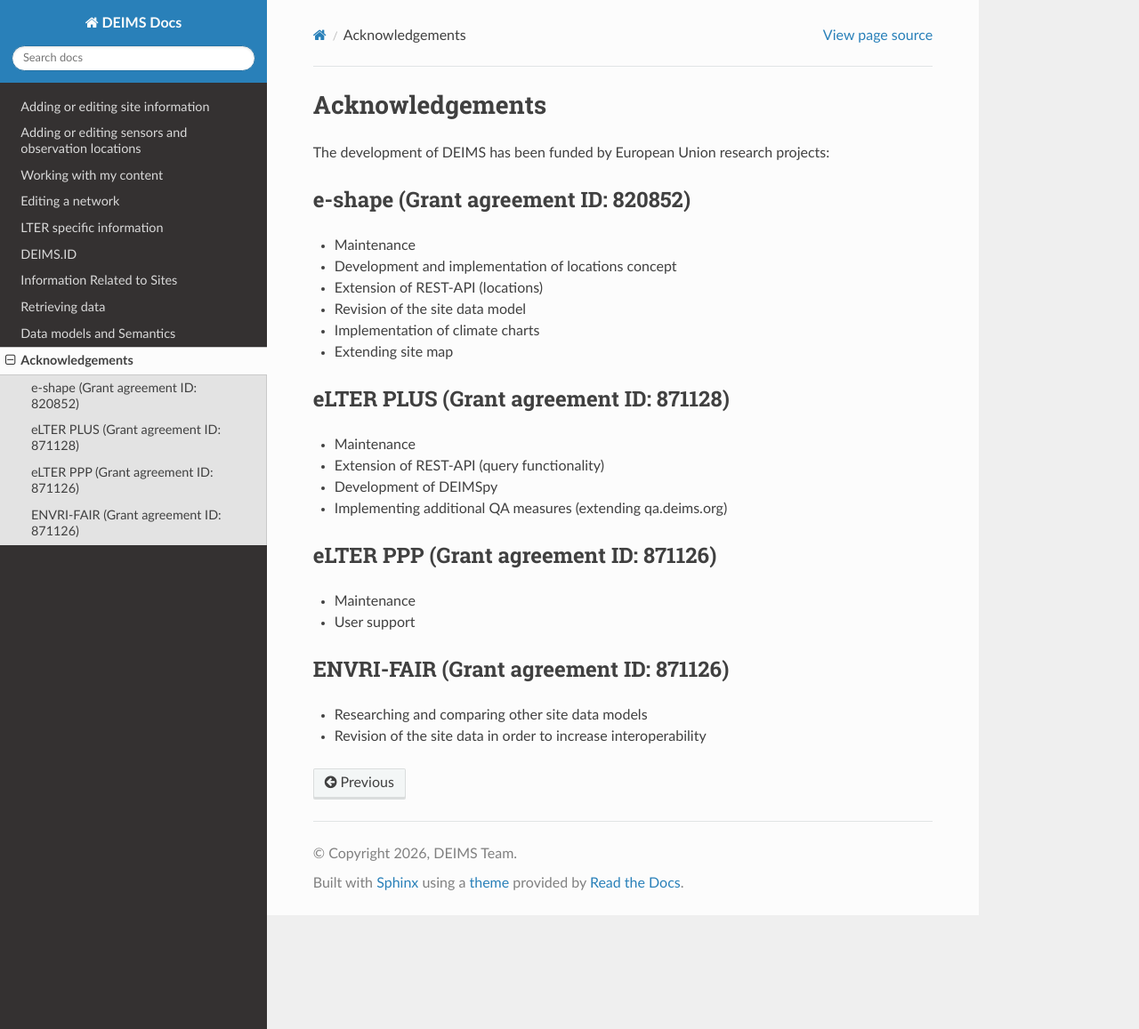
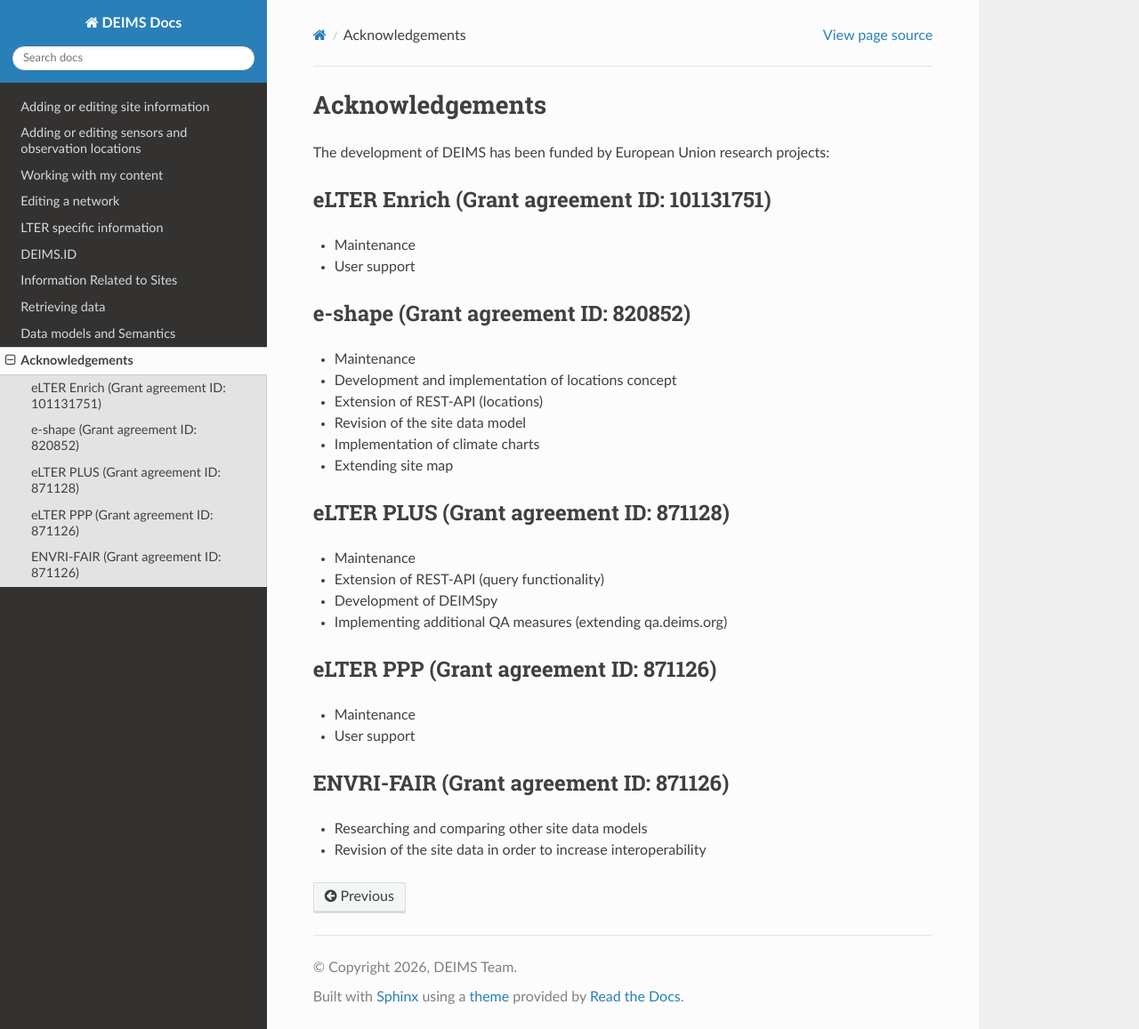
Before and after one commit to stopopol/deims_documentation, a Sphinx documentation site: the page built from source/credits.rst, in a window 1280 px wide and 1157 px high. Shown: the whole window at 89% size. Built offline with Sphinx 7.4.7 and the Read the Docs theme 3.1.0, drawn with Linux system fonts in a browser that asks for light colours.

Commit message:
Update acknowledgements for DEIMS funding sources

```diff
--- a/source/credits.rst
+++ b/source/credits.rst
@@ -3,6 +3,11 @@ Acknowledgements
 ==============================================
 
 The development of DEIMS has been funded by European Union research projects:
+
+eLTER Enrich (Grant agreement ID: 101131751)
+============================================================
+- Maintenance
+- User support
 
 e-shape (Grant agreement ID: 820852)
 ============================================================
```
